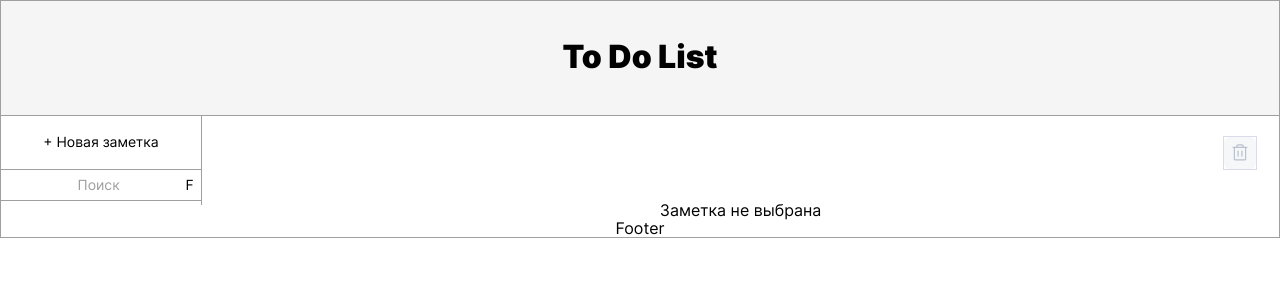
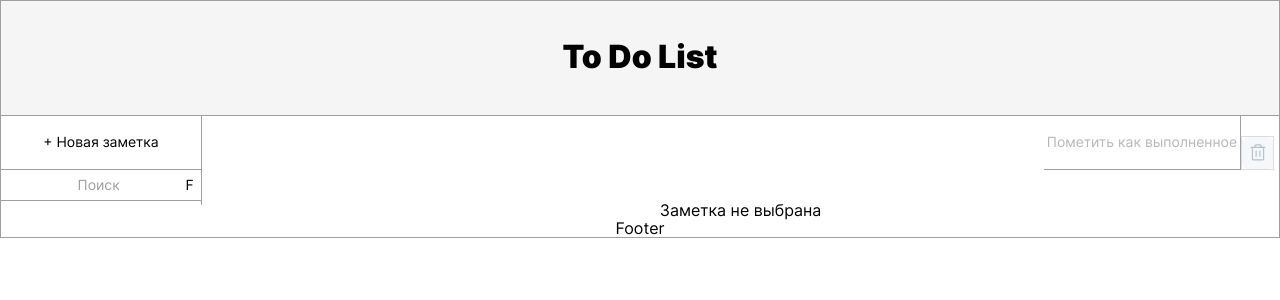
Before and after one commit to BeRealDude/to-do-list, a React (Create React App) app: page / in a window 1280 px wide. Shown: the top 300 px of the page. Built offline with nearby package versions, Linux system fonts and the light colour scheme.

Commit message:
feat: complete notes

```diff
--- a/src/components/App/App.js
+++ b/src/components/App/App.js
@@ -18,7 +18,6 @@ function App() {
   const [isMWConfirm, setMWConfirm] = useState(false);
 
   function handleMWConfirmOpen(note) {
-    console.log('onHandleMWConfirm called with:', selectedNote);
     setMWConfirm(true);
     setSelectedNote(note);
   }
@@ -33,7 +32,7 @@ function App() {
   }
 
   function addNote() {
-    const newNote = { id: uuidv4(), name: "", text: "", createdAt: new Date() };
+    const newNote = { id: uuidv4(), name: "", text: "", createdAt: new Date(), completed: false };
     openFormEntryData(newNote);
     setSelectedNote(newNote);
     setNotes([newNote, ...notes]);
@@ -57,6 +56,29 @@ function App() {
     setSelectedNote({})
     setOpenEntryData(false);
   }
+
+
+  function markComplete(note) {
+    setNotes((prevNotes) => {
+      const updatedNotes = prevNotes.filter(
+        (note) => note.id !== selectedNote.id
+      );
+      const updatedNote = {
+        ...selectedNote,
+        completed: !selectedNote.completed,
+      };
+
+      return updatedNote.completed
+        ? [...updatedNotes, updatedNote]
+        : [updatedNote, ...updatedNotes];
+    });
+    setSelectedNote({});
+    setOpenEntryData(false);
+  }
+
+
+console.log(selectedNote)
+
 
   const notesStor = JSON.parse(localStorage.getItem("notes"));
 
@@ -89,7 +111,7 @@ function App() {
           openEntryData={openEntryData}
           openFormEntryData={openFormEntryData}
           onHandleMWConfirm={handleMWConfirmOpen}
-
+          markComplete={markComplete}
         />
         <Footer />
       </div>
--- a/src/components/FormNoteCreate/FormNoteCreate.js
+++ b/src/components/FormNoteCreate/FormNoteCreate.js
@@ -71,6 +71,7 @@ const autoResize = (textAreaRef) => {
               id="form-create-name"
               placeholder="Название"
               onInput={autoResize}
+              readOnly={selectedNote.completed}
             />
             <textarea
               ref={textTextAreaRef}
@@ -82,6 +83,7 @@ const autoResize = (textAreaRef) => {
               id="form-create-text"
               placeholder="Текст"
               autoFocus
+              readOnly={selectedNote.completed}
             />
           </form>
         ) : (
--- a/src/components/Notes/Notes.css
+++ b/src/components/Notes/Notes.css
@@ -3,6 +3,11 @@
   width: 100%;
   border-right: 1px solid #9f9f9f;
   grid-template-columns: min-content auto;
+}
+
+.tools {
+  justify-self: self-end;
+    display: flex;
 }
 
 .notes__btn {
--- a/src/components/Notes/Notes.js
+++ b/src/components/Notes/Notes.js
@@ -4,7 +4,7 @@ import NotesList from '../NotesList/NotesList';
 import SearchForm from '../SearchForm/SearchForm';
 import './Notes.css';
 
-function Notes({ addNote, notes, selectedNote, entryData, openEntryData, openFormEntryData, deleteNote, onHandleMWConfirm }) {
+function Notes({ addNote, notes, selectedNote, entryData, openEntryData, openFormEntryData, deleteNote, onHandleMWConfirm, markComplete }) {
 
 
   const isNoteSelected = Object.keys(selectedNote).length !== 0;
@@ -14,7 +14,10 @@ function Notes({ addNote, notes, selectedNote, entryData, openEntryData, openFor
   return (
     <main className="notes">
       <button className='notes__btn' onClick={addNote}>+ Новая заметка</button>
-      <button type='button' className={`notes__btn-delete ${!isNoteSelected && 'notes__btn-delete_disabled'}`} onClick={() => isNoteSelected && onHandleMWConfirm(selectedNote)} disabled={!isNoteSelected} />
+      <div className='tools'>
+        <button className='notes__btn' onClick={() => markComplete(selectedNote)} disabled={!isNoteSelected}>{!selectedNote.completed ? 'Пометить как выполненное' : 'Вернуть'}</button>
+        <button type='button' className={`notes__btn-delete ${!isNoteSelected && 'notes__btn-delete_disabled'}`} onClick={() => isNoteSelected && onHandleMWConfirm(selectedNote)} disabled={!isNoteSelected} />
+      </div>
     <SearchForm />
     <NotesList
     notes={notes}
--- a/src/components/NotesCard/NotesCard.css
+++ b/src/components/NotesCard/NotesCard.css
@@ -11,6 +11,10 @@
 
     text-align: left;
     border-bottom: 1px solid #9f9f9f;
+}
+
+.notesList-container__card_selected {
+  background-color: aliceblue;
 }
 
 .notesList-container__name {
@@ -53,3 +57,7 @@
   transition: 0.3s;
   opacity: 0.6;
 }
+
+.completed {
+  text-decoration: line-through;
+}
--- a/src/components/NotesCard/NotesCard.js
+++ b/src/components/NotesCard/NotesCard.js
@@ -2,15 +2,16 @@ import { useState } from 'react';
 import { format, isToday, isThisWeek } from 'date-fns';
 import './NotesCard.css';
 
-function NotesCard({ note, openFormEntryData, entryData }) {
+function NotesCard({ note, openFormEntryData, completed }) {
 
   const formattedTime = format(note.createdAt, 'HH:mm');
   const formattedDay = format(note.createdAt, 'EEE');
   const formattedDate = format(note.createdAt, 'dd.MM.yyyy');
 
 
+
   return (
-    <li className="notesList-container__card" key={note.id}  onClick={openFormEntryData}>
+    <li className={`notesList-container__card ${completed ? 'completed' : ''}`} key={note.id}  onClick={openFormEntryData}>
       <h2 className='notesList-container__name'>{note.name}</h2>
       <div className='notesList-container__wrapp'>
       <p className='notesList-container__text'>{note.text}</p>
--- a/src/components/NotesList/NotesList.js
+++ b/src/components/NotesList/NotesList.js
@@ -22,7 +22,7 @@ function NotesList({ notes, selectedNote, openFormEntryData, onHandleMWConfirm }
         key={note.id}
         note={note}
         openFormEntryData={() => openFormEntryData(note)}
-        // onHandleMWConfirm={() => onHandleMWConfirm(note)}
+        completed={note.completed}
         />
       )}
       </ul>
```
